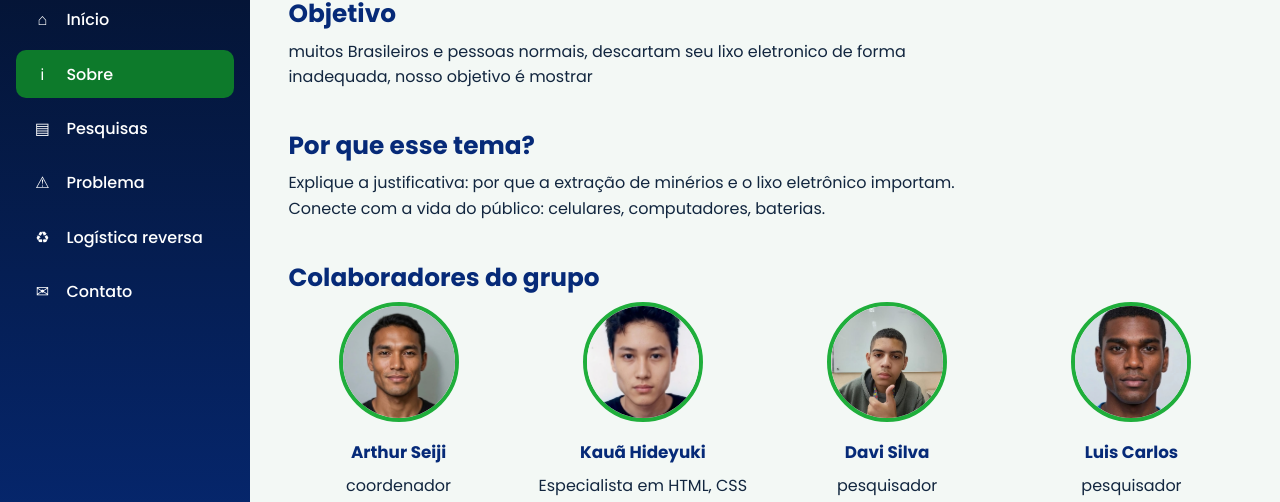
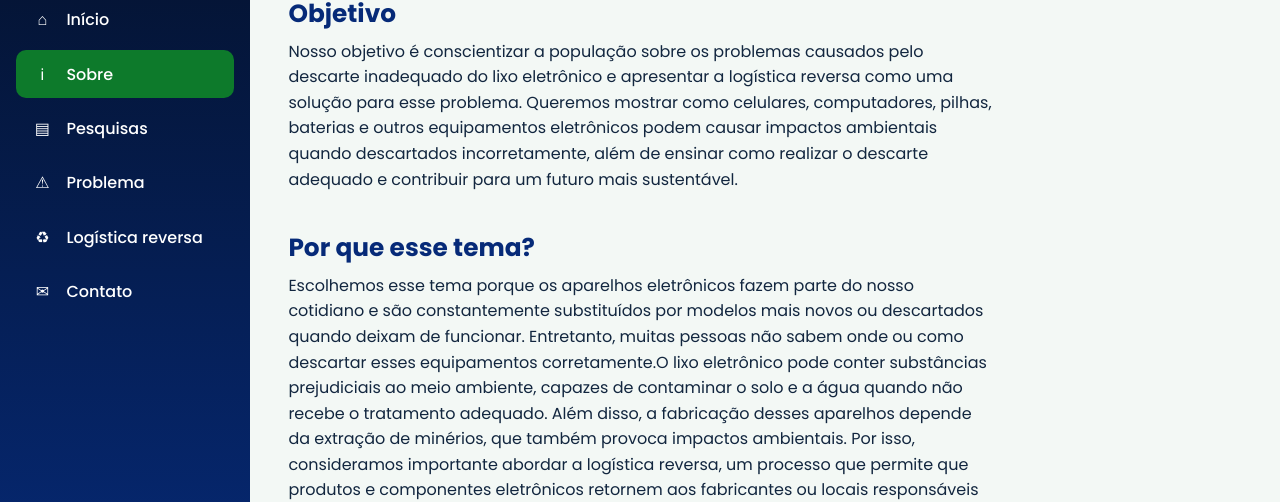
Before and after one commit to arthurshibukawa-sudo/Trabalho_4BIM_Geografia, a plain HTML site: page sobre.html in a window 1280 px wide. Shown: the part 170-672 px from the top of the page. Drawn offline with Linux system fonts and the light colour scheme.

Commit message:
Update sobre.html

```diff
--- a/sobre.html
+++ b/sobre.html
@@ -44,14 +44,19 @@
     <section id="objetivo">
         <article>
             <h2>Objetivo</h2>
-            <p>muitos Brasileiros e pessoas normais, descartam seu lixo eletronico de forma inadequada, nosso objetivo é mostrar </p>
+            <p>Nosso objetivo é conscientizar a população sobre os problemas causados pelo descarte inadequado do lixo eletrônico e apresentar a logística reversa como uma solução para esse problema.
+                Queremos mostrar como celulares, computadores, pilhas, baterias e outros equipamentos eletrônicos podem causar impactos ambientais quando descartados incorretamente,
+                além de ensinar como realizar o descarte adequado e contribuir para um futuro mais sustentável.</p>
         </article>
     </section>
 
     <section id="justificativa">
         <article>
             <h2>Por que esse tema?</h2>
-            <p>Explique a justificativa: por que a extração de minérios e o lixo eletrônico importam. Conecte com a vida do público: celulares, computadores, baterias.</p>
+            <p>Escolhemos esse tema porque os aparelhos eletrônicos fazem parte do nosso cotidiano e são constantemente substituídos por modelos mais novos ou descartados quando deixam de funcionar.
+                Entretanto, muitas pessoas não sabem onde ou como descartar esses equipamentos corretamente.O lixo eletrônico pode conter substâncias prejudiciais ao meio ambiente, capazes de contaminar o solo e a água quando não recebe o tratamento adequado. Além disso, a fabricação desses aparelhos depende da extração de minérios, que também provoca impactos ambientais.
+                Por isso, consideramos importante abordar a logística reversa, um processo que permite que produtos e componentes eletrônicos retornem aos fabricantes ou locais responsáveis para serem reaproveitados, reciclados ou receberem uma destinação ambientalmente adequada.
+                Nosso projeto busca mostrar que o descarte correto é uma responsabilidade de todos e que pequenas atitudes podem ajudar a reduzir os impactos ambientais causados pelo avanço tecnológico.</p>
 
         </article>
     </section>
```
